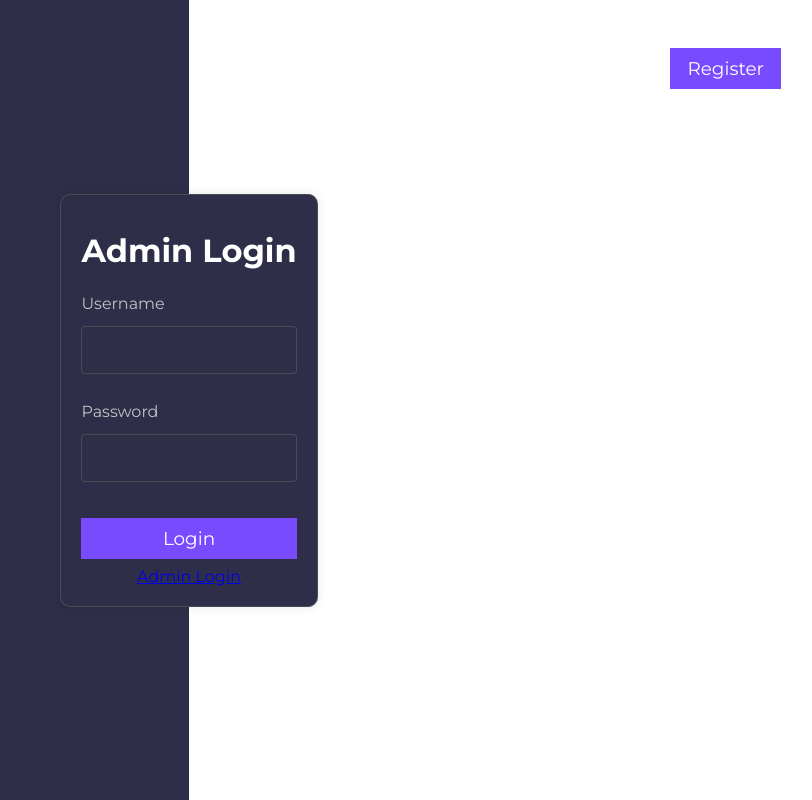
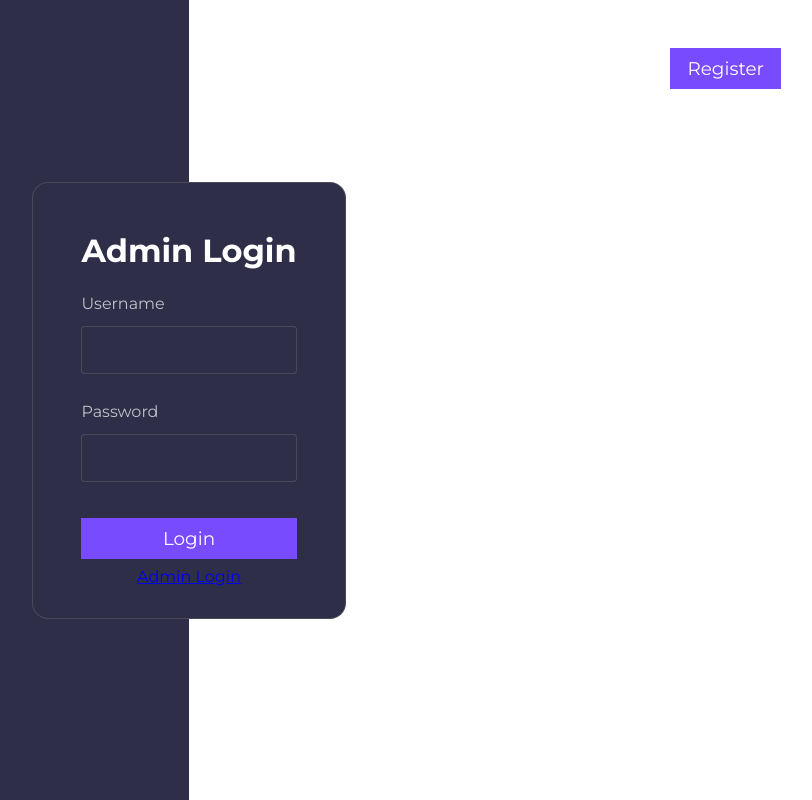
Before and after one commit to tib-source/5CS12_A-Ergon, a Django app: template Bookings/templates/registration/admin_login.html in a window 1280 px wide. Shown: the whole page, without its empty margins (451-1263 px from the left). Run offline with Django 5.2, Linux system fonts and the light colour scheme; the template is opened without the code that fills it, so the values that code supplies are empty.

Commit message:
changes .auth css in admin_login.html

```diff
--- a/Bookings/templates/registration/admin_login.html
+++ b/Bookings/templates/registration/admin_login.html
@@ -5,11 +5,6 @@
 <style>
     .auth {
         background-color: #2e2e48;
-        padding: 20px;
-        border-radius: 10px;
-        box-shadow: 0px 0px 10px rgba(0, 0, 0, 0.1);
-        max-width: 300px;
-        margin: auto;
     }
 
     h1 {
```
